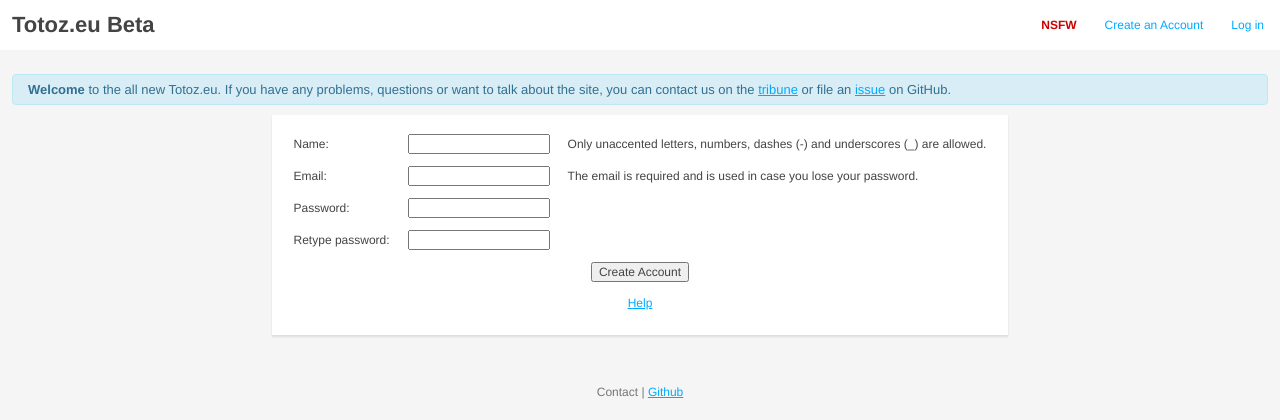
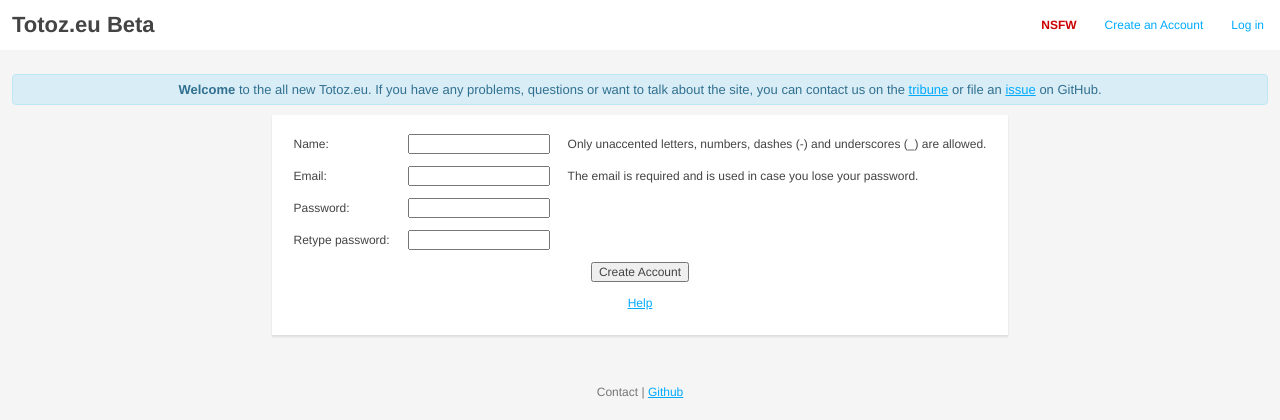
Before and after one commit to n-e/totoz.eu, a Node server app: template views/new_account.pug in a window 1280 px wide. Shown: the top 420 px of the page. Run offline with Node 20, Linux system fonts and the light colour scheme; the template is opened without the code that fills it, so the values that code supplies are empty; some libraries are stand-ins or nearby versions.

Commit message:
Center the welcome banner text

```diff
--- a/static/main.css
+++ b/static/main.css
@@ -89,6 +89,8 @@
     padding: 0px 12px;
     margin:24px 0;
 }
+
+#cnt > .info {text-align: center;}
 
 #search {
     margin:24px 0;
```
